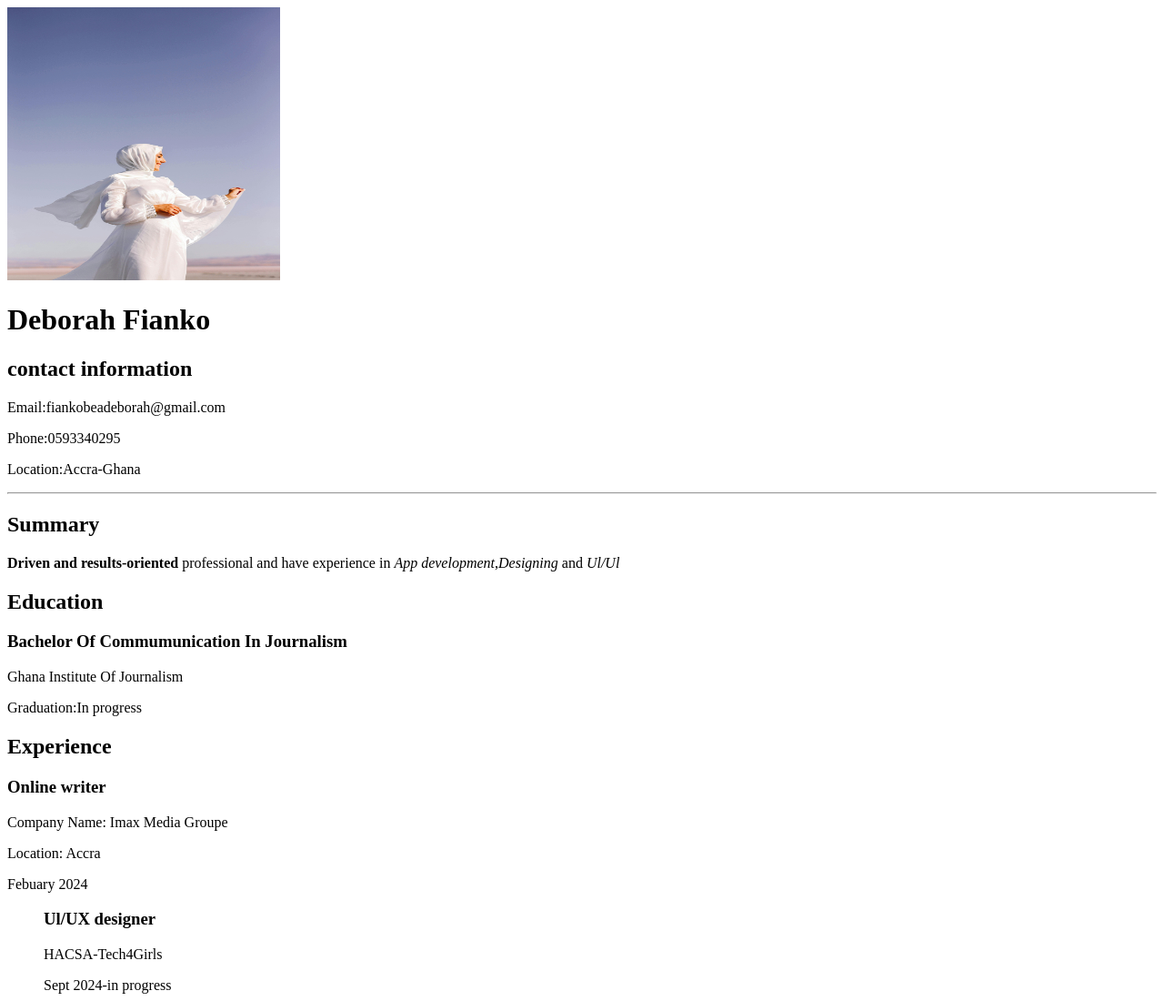
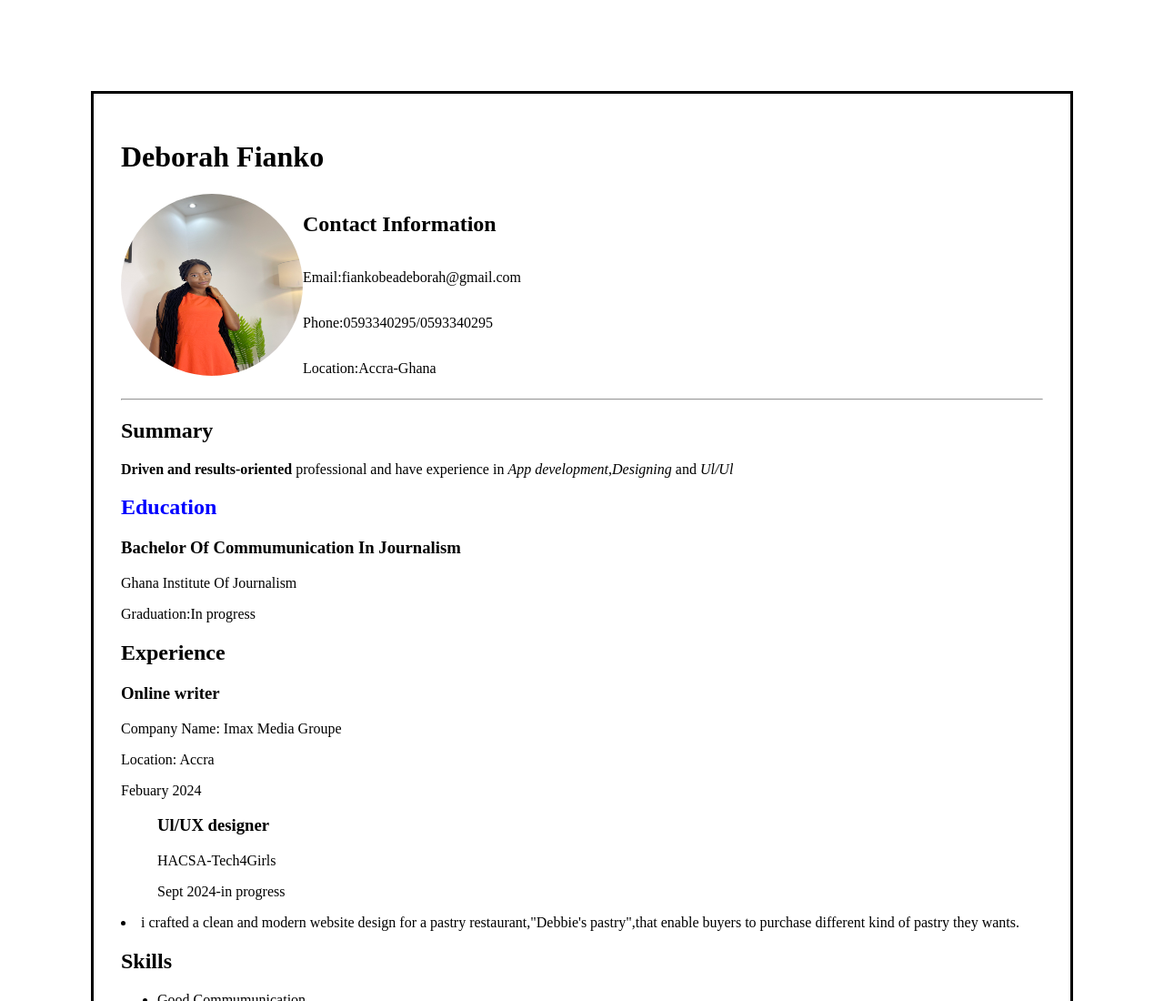
Before and after one commit to Deborah964/T4G_homework2, a plain HTML site: page index.html in a window 1280 px wide. Shown: the top 1100 px of the page at 91% size. Drawn offline with Linux system fonts and the light colour scheme.

Commit message:
my homework2 file

```diff
--- a/index.html
+++ b/index.html
@@ -4,22 +4,26 @@
     <meta charset="UTF-8">
     <meta     ,  name="viewport" content="width=device-width, initial-scale=1.0">
     <title>my cv</title>
+    <link rel="stylesheet" href="src/style.css">
 </head>
-<body>
+<body class="workspace">
+  <h1 class="Persnal-Information">Deborah Fianko</h1>
 
-    <img src="images/pexels-hatice-796619215-28721522.jpg" alt="my pic" width="300" height="300">
+  <section class="all">
+    <div class="change-position2">
+      <img class="cv-image" src="images/IMG_8068.jpeg" alt="my picture" width="310" height="180"></div>
+      <div class="firstsection">
+        <h2>Contact Information</h2>
+        <p>Email:fiankobeadeborah@gmail.com</p>
+    <p>Phone:0593340295/0593340295</p>
+    <p>Location:Accra-Ghana</p>
+    </div>
+    </section>
 
-    <h1>Deborah Fianko</h1>
-    <h2>contact information</h2>
-    <p>Email:fiankobeadeborah@gmail.com
-    </p>
-    <p>Phone:0593340295</p>
-    <p>Location:Accra-Ghana</p>
     <hr>
-
     <h2>Summary</h2>
     <p><b>Driven and results-oriented</b> professional and have experience in <i>App development</i>,<i>Designing</i> and <i>Ul/Ul</i></p>
-    <h2>Education</h2>
+    <h2 class="change-color1">Education</h2>
     <h3>Bachelor Of Commumunication In Journalism</h3>
     <p>Ghana Institute Of Journalism</p>
     <p>Graduation:In progress</p>
--- a/src/style.css
+++ b/src/style.css
@@ -0,0 +1,55 @@
+.workspace{
+    background-color: white;
+    padding: 30px;
+    margin: 100px;
+    justify-content: space-evenly;
+    border: 3px solid;
+    box-shadow: 100%;
+    border: 50px 50px 50px 50px;
+}
+.cv-image{
+    width: 200px;
+    height: 200px;
+    border-radius: 100px;
+}
+.firstsection{
+    display:flex ;
+    justify-self: right;
+    flex-direction: column;
+}
+.personal-information{
+    display:flex ;
+    background-color: rgb(164, 126, 81);
+    justify-content: center;
+}
+.h3{
+    color: aqua;
+}
+.cover{
+    width: 200px;
+    height: 200px;
+    margin: 20px;
+    border-radius: 30px;
+}
+.change-color1{
+    color: blue;
+}
+.change-color2{
+    color: blue;
+}
+.change-color3{
+    color:blue ;
+}
+.change-color4{
+    color: blue;
+}
+.change-position{
+    margin-right: 20px;
+}
+.all{
+    display: flex;
+}
+.h1{
+    color: #09a05a;
+
+}
```
Also changed, not shown: images/IMG_8068.jpeg (added).
